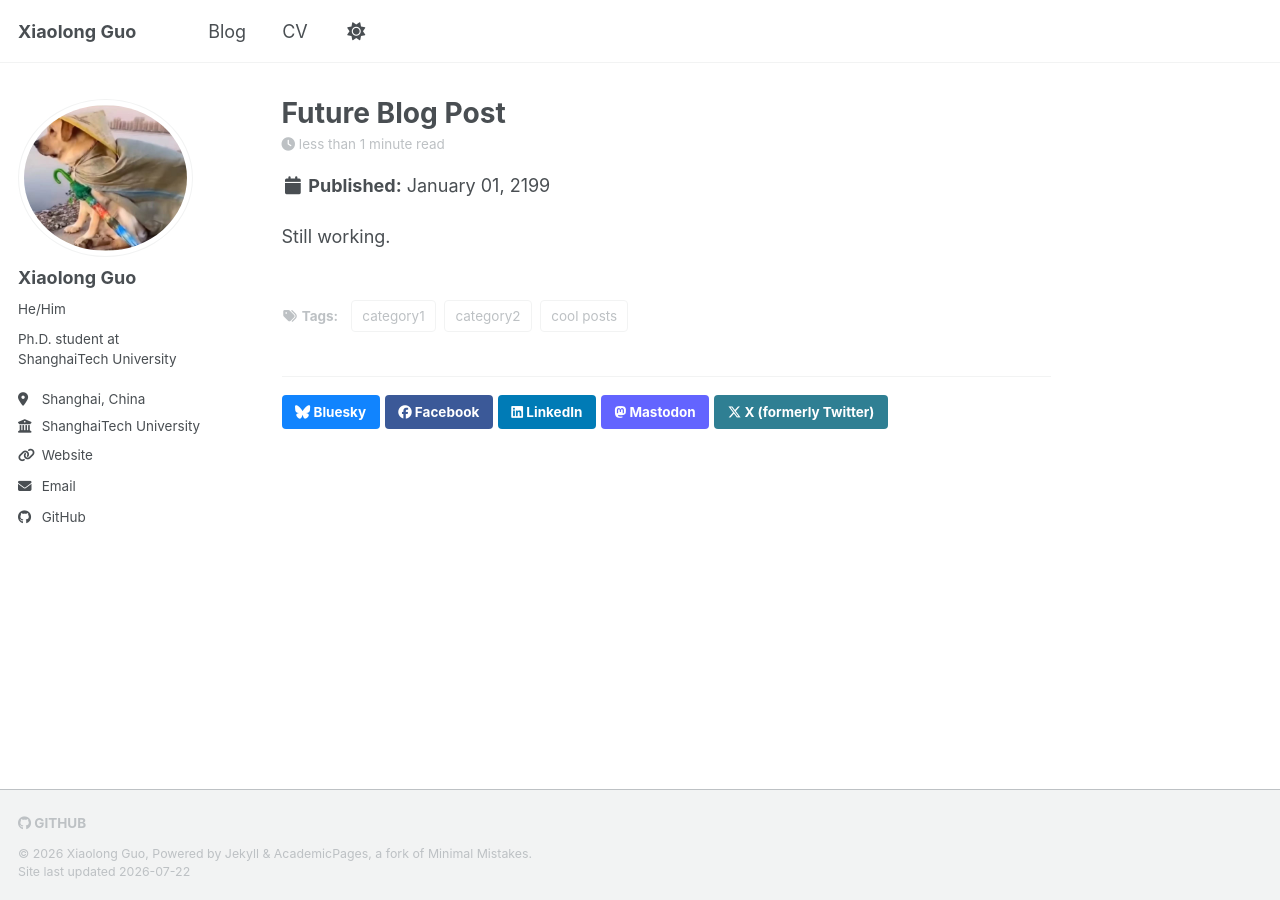
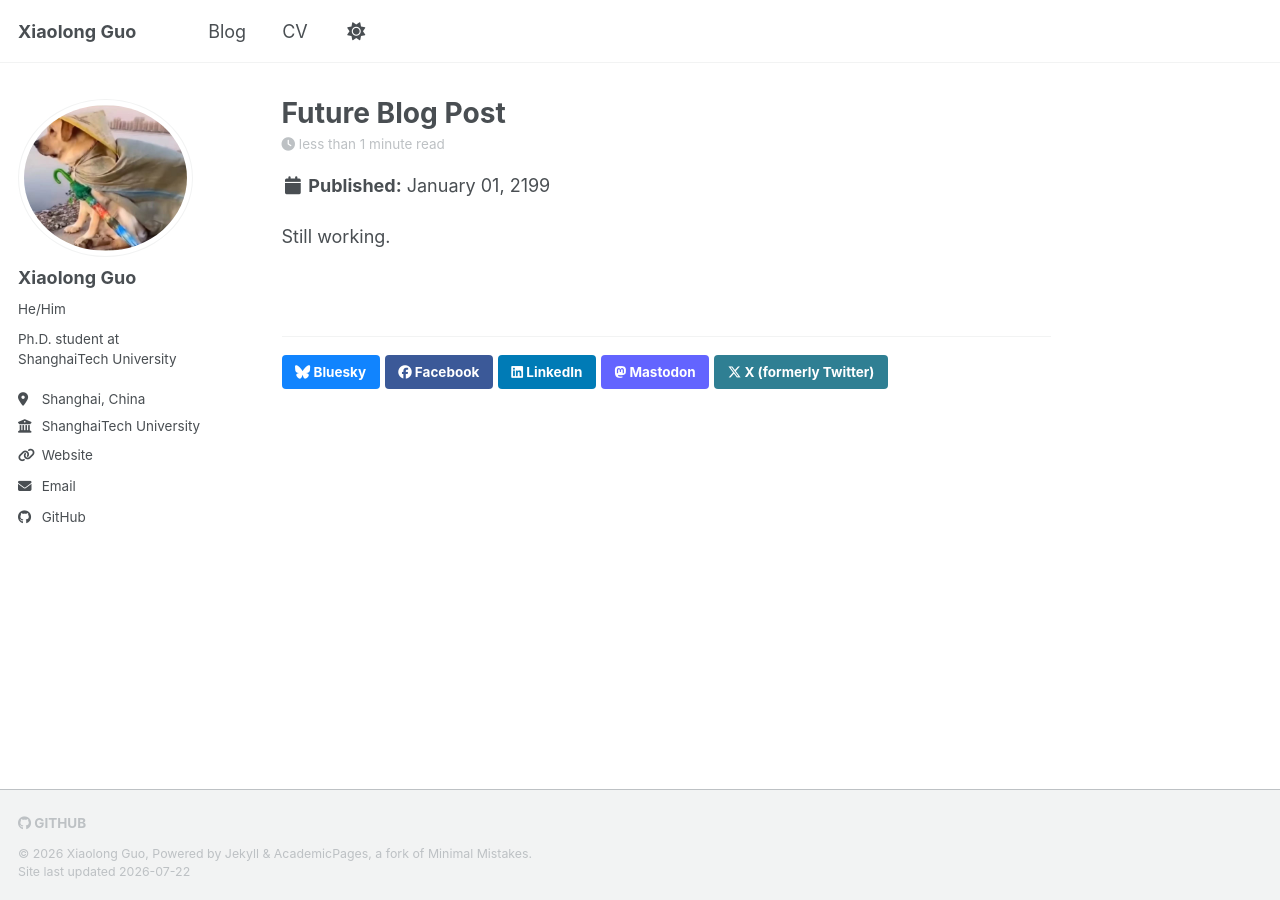
Before and after one commit to num73/num73.github.io, a Jekyll site: the page built from _posts/2199-01-01-future-post.md, in a window 1280 px wide. Built offline with Jekyll 4.4.1, drawn with Linux system fonts in a browser that asks for light colours; a script bundle is joined from its source files by our own code; library files that are not in the unit come from our copies.

Commit message:
去掉tag

```diff
--- a/_posts/2199-01-01-future-post.md
+++ b/_posts/2199-01-01-future-post.md
@@ -2,10 +2,7 @@
 title: 'Future Blog Post'
 date: 2199-01-01
 permalink: /posts/2012/08/blog-post-4/
-tags:
-  - cool posts
-  - category1
-  - category2
+
 ---
 
 Still working.
```
